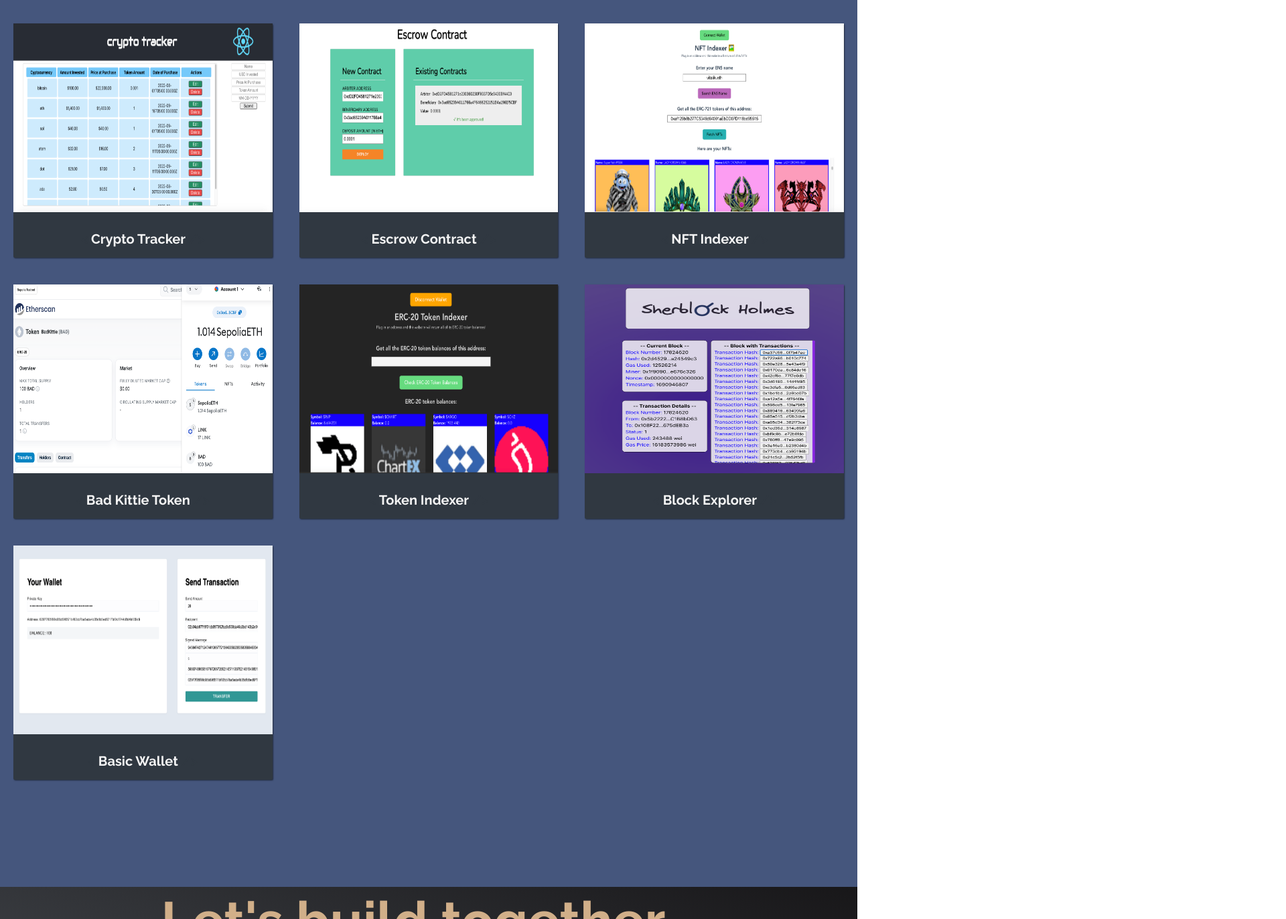
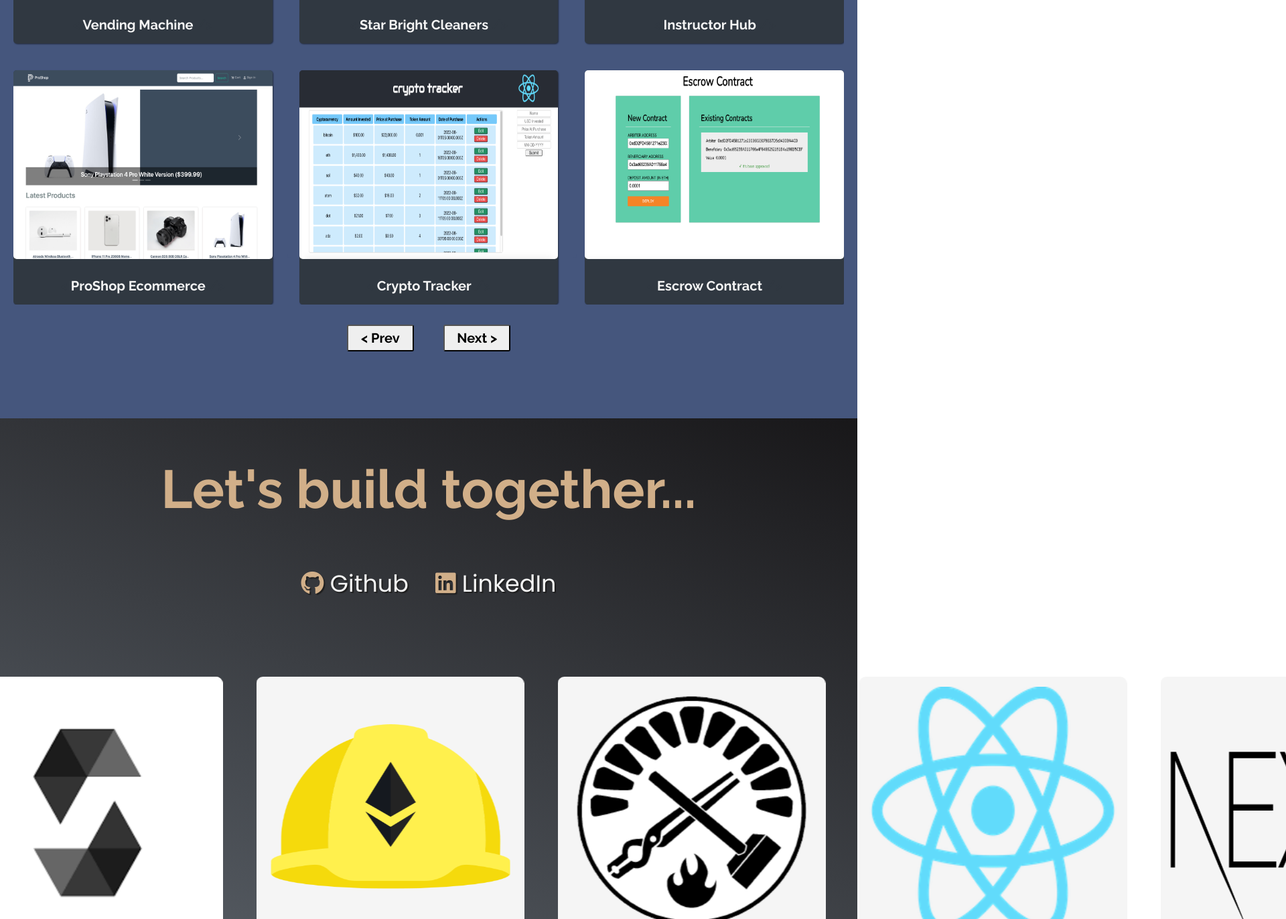
Before and after one commit to daryle-tan/fcc-responsive-web-design, a plain HTML site: page Portfolio/index.html in a window 1280 px wide. Shown: the part 1427-2800 px from the top of the page at 67% size, 1920 px wide, since content can reach past the window. Drawn offline with Linux system fonts and the light colour scheme.

Commit message:
added proshop, mongodb and updated styling

```diff
--- a/Portfolio/index.html
+++ b/Portfolio/index.html
@@ -2,7 +2,7 @@
 <html lang="en">
   <head>
     <meta charset="UTF-8" />
-    <meta http-equiv="X-UA-Compatible" content="IE=edge" />
+    <!-- <meta http-equiv="X-UA-Compatible" content="IE=edge" /> -->
     <meta name="viewport" content="width=device-width, initial-scale=1.0" />
     <title>Daryle's Portfolio</title>
     <link href="./styles.css" rel="stylesheet" />
@@ -21,6 +21,7 @@
     />
   </head>
   <body>
+    <!-- Nav Bar -->
     <nav id="navbar" class="nav">
       <ul class="nav-list">
         <li>
@@ -34,15 +35,19 @@
         </li>
       </ul>
     </nav>
+    <!-- Welcome Section  -->
     <section id="welcome-section" class="welcome-section">
-      <img class="welcome-image" src="img/smartcontract-logo.png" alt="Smart Contract Logo" />
+      <img
+        class="welcome-image"
+        src="img/smartcontract-logo.png"
+        alt="Smart Contract Logo"
+      />
       <h1><span> Daryle Tan </span></h1>
       <p>Developer and Life Long Learner</p>
     </section>
+    <!-- Project Section -->
     <section id="projects" class="projects-section">
-      <h2 class="projects-section-header">
-        -- Here are some of my projects --
-      </h2>
+      <h2 class="projects-section-header">- Portfolio -</h2>
       <div class="projects-grid">
         <a
           href="https://vending-machine-application.vercel.app/"
@@ -89,6 +94,18 @@
           <p class="project-title">
             <span class="code">< </span>
             Instructor Hub
+            <span class="code">/></span>
+          </p>
+        </a>
+        <a
+          href="https://proshop-tk43.onrender.com/"
+          target="_blank"
+          class="project project-tile"
+        >
+          <img class="project-image" src="img/proshop.png" alt="project" />
+          <p class="project-title">
+            <span class="code">< </span>
+            ProShop Ecommerce
             <span class="code">/></span>
           </p>
         </a>
@@ -163,7 +180,7 @@
             alt="project"
           />
           <p class="project-title">
-            <span class="code"><</span>
+            <span class="code"></span>
             Token Indexer
             <span class="code">/></span>
           </p>
@@ -179,7 +196,7 @@
             alt="project"
           />
           <p class="project-title">
-            <span class="code"><</span>
+            <span class="code"></span>
             Block Explorer
             <span class="code">/></span>
           </p>
@@ -191,13 +208,18 @@
         >
           <img class="project-image" src="img/wallet.png" alt="project" />
           <p class="project-title">
-            <span class="code"><</span>
+            <span class="code"></span>
             Basic Wallet
             <span class="code">/></span>
           </p>
         </a>
       </div>
+      <div id="pagination">
+        <button id="prev">< Prev</button>
+        <button id="next">Next ></button>
+      </div>
     </section>
+    <!-- Contact Section -->
     <section id="contact" class="contact-section">
       <div class="contact-section-header">
         <h2>Let's build together...</h2>
@@ -273,17 +295,17 @@
               <img src="img/salesforce-logo.png" class="icon" />
               <span class="tName">Salesforce</span>
             </div>
-          </div>
-
-          <script>
-            var copy = document.querySelector(".slider-track").cloneNode(true)
-            document.querySelector(".technologyContainer").appendChild(copy)
-          </script>
-
+            <div class="technologyIcons">
+              <img src="img/mongo-logo.jpg" class="icon-one" />
+              <span class="tName">MongoDB</span>
+            </div>
           </div>
         </div>
       </div>
     </section>
+
+    <script src="script.js"></script>
+
     <footer></footer>
   </body>
 </html>
--- /dev/null
+++ b/Portfolio/script.js
@@ -0,0 +1,39 @@
+const content = document.querySelector(".projects-grid")
+const prevButton = document.getElementById("prev")
+const nextButton = document.getElementById("next")
+const items = document.querySelectorAll(".project-tile")
+const itemsPerPage = 6 // Set the number of items to display per page
+let currentPage = 0
+var copy = document.querySelector(".slider-track").cloneNode(true)
+document.querySelector(".technologyContainer").appendChild(copy)
+
+function showPage(page) {
+  const startIndex = page * itemsPerPage
+  const endIndex = startIndex + itemsPerPage
+
+  items.forEach((item, index) => {
+    if (index >= startIndex && index < endIndex) {
+      item.style.display = "list-item"
+    } else {
+      item.style.display = "none"
+    }
+  })
+}
+
+showPage(currentPage)
+
+prevButton.addEventListener("click", () => {
+  if (currentPage > 0) {
+    currentPage--
+    showPage(currentPage)
+  }
+  console.log("prev")
+})
+
+nextButton.addEventListener("click", () => {
+  if (currentPage < Math.ceil(items.length / itemsPerPage) - 1) {
+    currentPage++
+    showPage(currentPage)
+  }
+  console.log("next")
+})
--- a/Portfolio/styles.css
+++ b/Portfolio/styles.css
@@ -51,6 +51,7 @@ html {
   );
   box-shadow: 0 2px 0 rgba(0, 0, 0, 0.4);
   z-index: 10;
+  height: 7rem;
 }
 
 ul {
@@ -64,7 +65,7 @@ ul {
 
 .nav-list a {
   display: block;
-  font-size: 4rem;
+  font-size: 3rem;
   padding: 2rem;
 }
 
@@ -119,7 +120,9 @@ h2 {
   gap: 10px;
   font-family: "Raleway", sans-serif;
   color: rgb(209, 175, 137);
+  margin-top: 7rem;
 }
+
 .welcome-section > p {
   font-size: 4rem;
   font-weight: 200;
@@ -136,6 +139,7 @@ h2 {
   box-shadow: 1px 1px 2px rgba(0, 0, 0, 0.5);
   border-radius: 2px;
   height: 350px;
+  border-radius: 5px;
 }
 .projects-section {
   text-align: center;
@@ -158,11 +162,13 @@ h2 {
   width: 100%;
   max-width: 1280px;
   margin: 0 auto;
-  margin-bottom: 6rem;
+  margin-bottom: 3rem;
+  overflow: hidden;
 }
 .project-image {
   height: calc(100% - 6.8rem);
   width: 100%;
+  border-radius: 5px;
   /* object-fit: contain; */
 }
 
@@ -175,12 +181,26 @@ h2 {
   color: var(--main-gray);
   transition: color 0.3s ease-out;
 }
+#pagination {
+  text-align: center;
+}
+
+#prev,
+#next {
+  margin: 0 20px 0 20px;
+  width: 100px;
+  height: 40px;
+  font-size: 2rem;
+  font-family: "Raleway", sans-serif;
+  border-radius: 3px;
+  text-align: center;
+}
 
 /* Contact Section */
 .contact-section-header {
   /* background: linear-gradient(62deg, #5f666e 0%, #181719 100%); */
   width: 100%;
-  height: 80vh;
+  height: 100%;
   min-height: 40em;
   display: flex;
   flex-direction: column;
@@ -188,6 +208,7 @@ h2 {
   align-items: center;
   gap: 30px;
   color: rgb(209, 175, 137);
+  margin-top: 5rem;
 }
 
 .contact-section {
@@ -197,10 +218,9 @@ h2 {
   align-items: center;
   text-align: center;
   width: 100%;
-  height: 100vh;
+  height: 100%;
   padding: 0 2rem;
   background: linear-gradient(22deg, #5f666e 0%, #181719 100%);
-  overflow: hidden;
   white-space: nowrap;
 }
 
@@ -271,6 +291,8 @@ h2 {
 .technologyContainer {
   white-space: nowrap;
   width: 100%;
+  height: 100%;
+  margin-bottom: 2rem;
 }
 
 .slider-track {
@@ -335,3 +357,7 @@ h2 {
     transform: translateX(-100%);
   }
 }
+
+::marker {
+  color: var(--main-blue);
+}
```
Also changed, not shown: Portfolio/img/mongo-logo.jpg (added), Portfolio/img/proshop.png (added).
